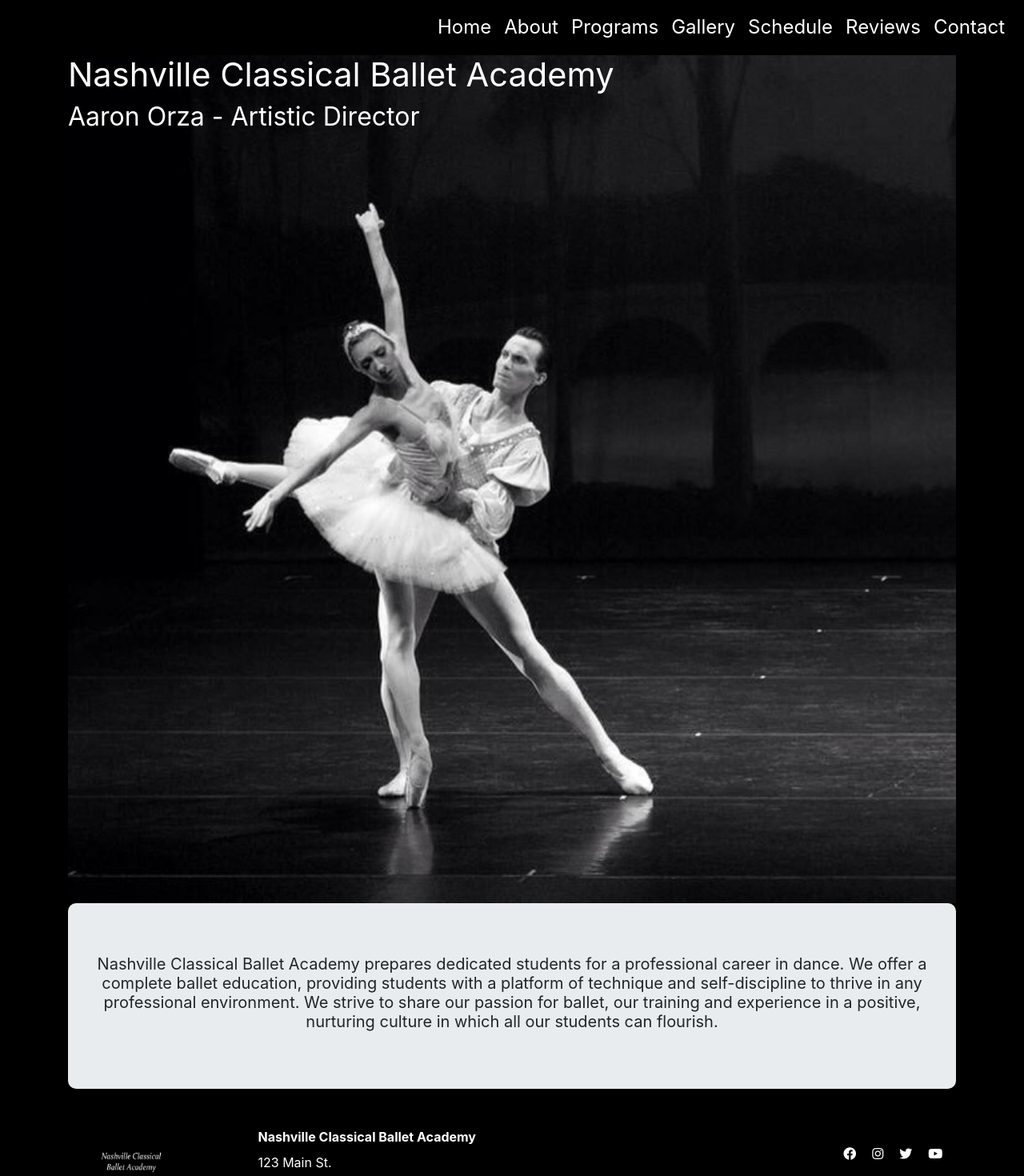
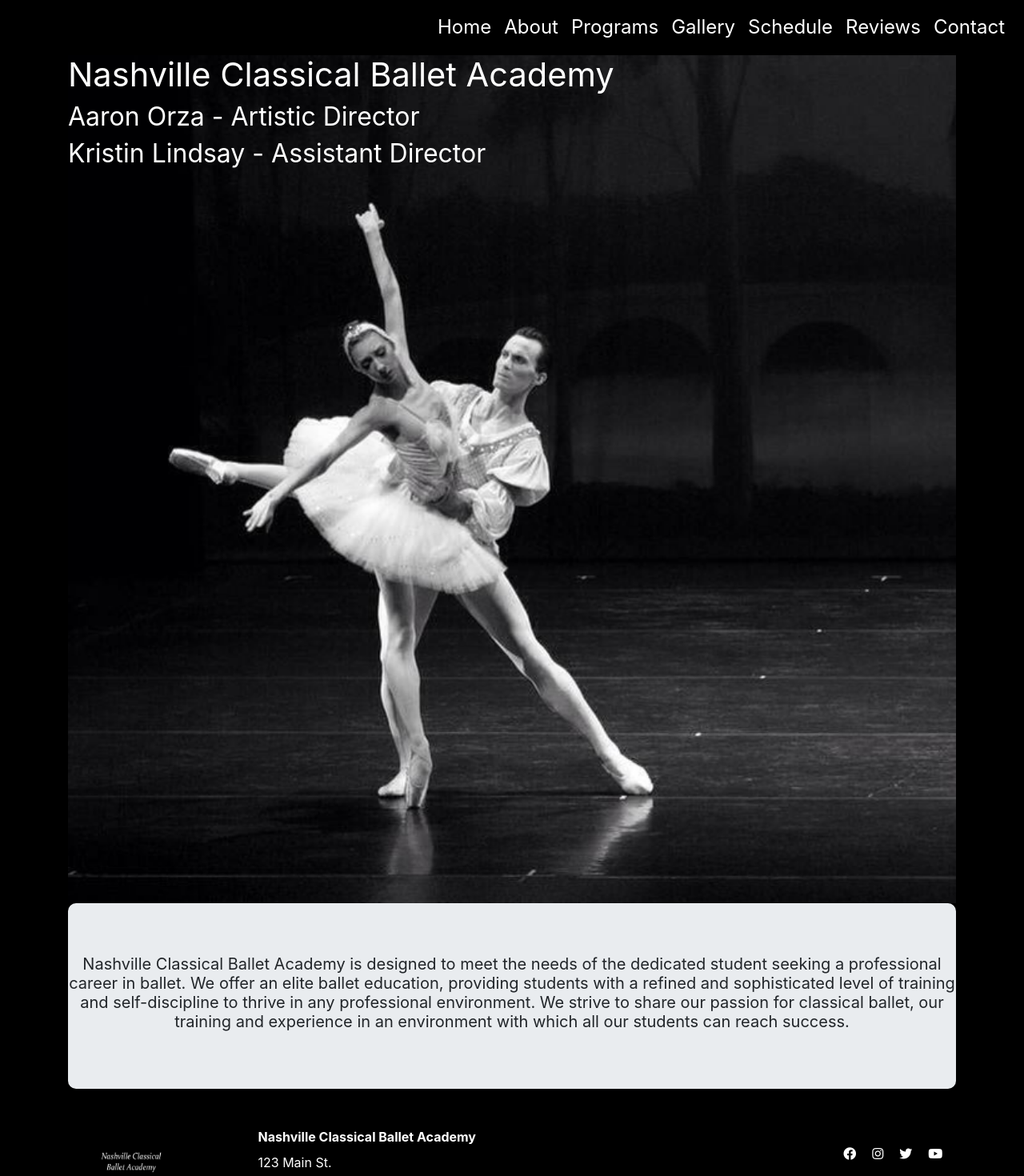
Before and after one commit to GrailsoftTechnologies/cp-ncba, a React (Create React App) app: page /#/ in a window 1280 px wide. Shown: the top 1470 px of the page at 80% size. Built offline with nearby package versions, Linux system fonts and the light colour scheme.

Commit message:
make customer changes to home

```diff
--- a/src/components/Home/index.js
+++ b/src/components/Home/index.js
@@ -14,6 +14,7 @@ class Home extends Component {
 							<div id="bgtext">
 								<h1>Nashville Classical Ballet Academy</h1>
 								<h3>Aaron Orza - Artistic Director</h3>
+								<h3>Kristin Lindsay - Assistant Director</h3>
 							</div>
 							<img id="bgimage" src={pic4} alt="background" />
 						</Col>
@@ -22,7 +23,7 @@ class Home extends Component {
 	          <Col>
 	            <Jumbotron fluid>
 	              <h1 id="missionText">
-									Nashville Classical Ballet Academy prepares dedicated students for a professional career in dance. We offer a complete ballet education, providing students with a platform of technique and self-discipline to thrive in any professional environment. We strive to share our passion for ballet, our training and experience in a positive, nurturing culture in which all our students can flourish.
+									Nashville Classical Ballet Academy is designed to meet the needs of the dedicated student seeking a professional career in ballet. We offer an elite ballet education, providing students with a refined and sophisticated level of training and self-discipline to thrive in any professional environment. We strive to share our passion for classical ballet, our training and experience in an environment with which all our students can reach success.
 								</h1>
 	            </Jumbotron>
 	          </Col>
```
